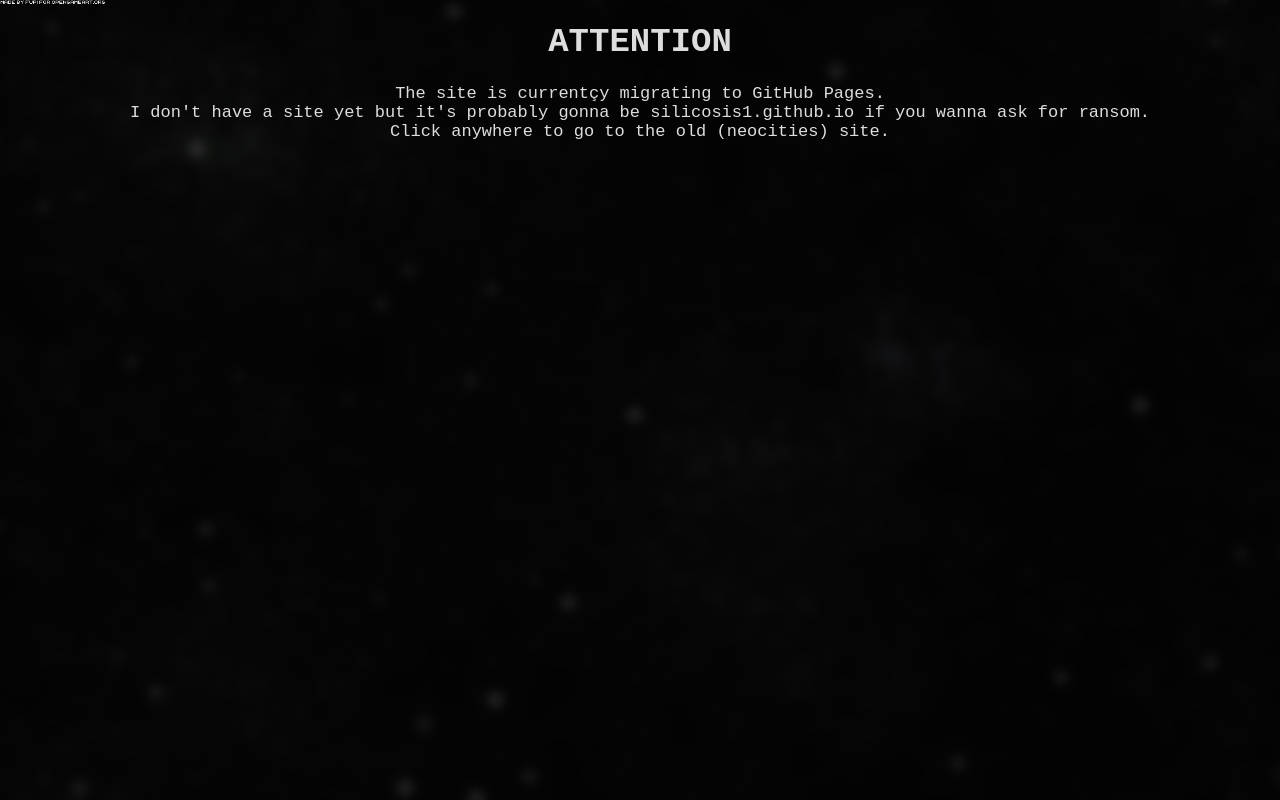
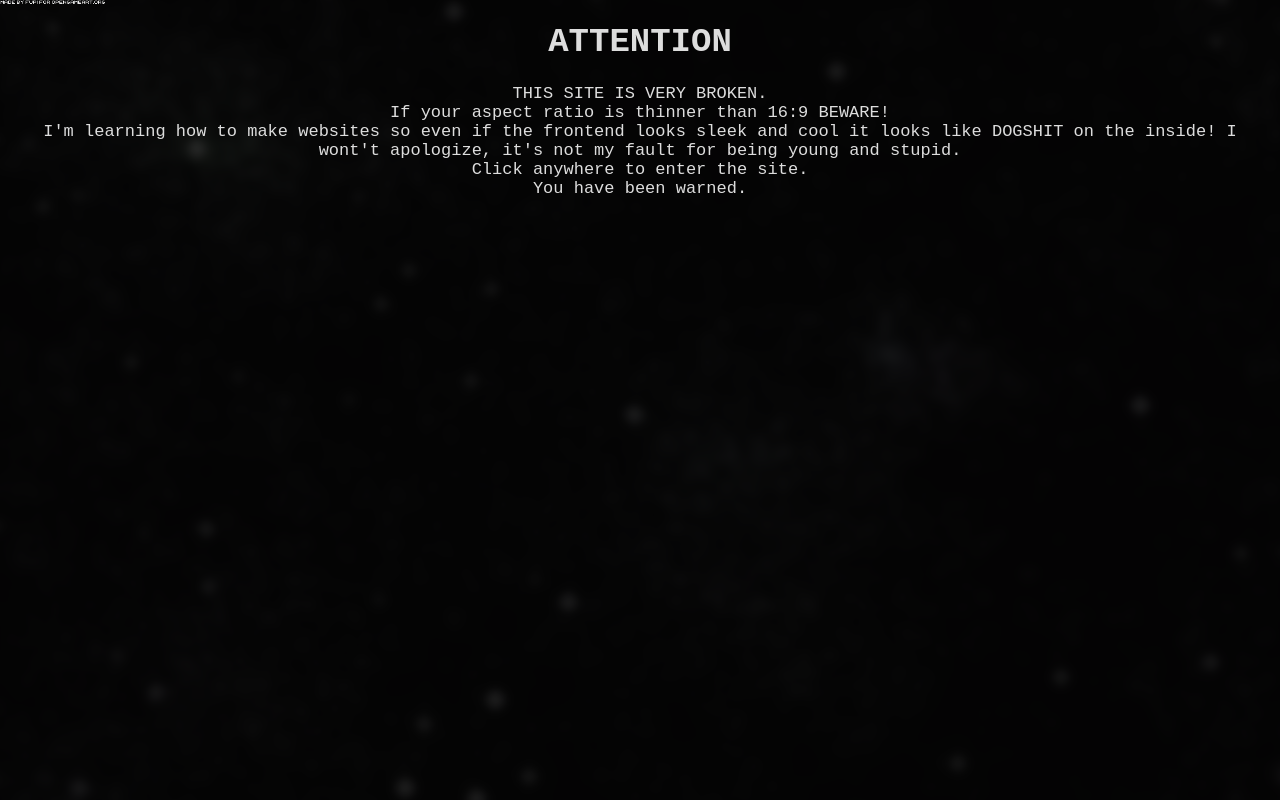
Before and after one commit to LaGamerLia666/lagamerlia666.github.io, a plain HTML site: page index.html in a window 1280 px wide. Shown: the top 800 px of the page. Drawn offline with Linux system fonts and the light colour scheme.

Commit message:
Update index.html
Changed "migrating" text

```diff
--- a/index.html
+++ b/index.html
@@ -9,11 +9,11 @@
   <body class="title">
     <a style="text-decoration: none;" href="/en/main">
       <h1>ATTENTION</h1>
-      <!--<p style="padding-bottom: 100%;">THIS SITE IS VERY BROKEN AT THE MOMENT.<br>If your aspect ratio is thinner than 16:9 BEWARE!<br>I'm learning how to make websites so even if the frontend looks sleek and cool it looks like DOGSHIT on the inside! I wont't apologize, it's not my fault for being young and stupid.<br>
-      Click anywhere to enter the site.<br>You have been warned.</p>-->
-      <p style="padding-bottom: 100%;">The site is currentçy migrating to GitHub Pages.<br>
+      <p style="padding-bottom: 100%;">THIS SITE IS VERY BROKEN.<br>If your aspect ratio is thinner than 16:9 BEWARE!<br>I'm learning how to make websites so even if the frontend looks sleek and cool it looks like DOGSHIT on the inside! I wont't apologize, it's not my fault for being young and stupid.<br>
+      Click anywhere to enter the site.<br>You have been warned.</p>
+      <!--<p style="padding-bottom: 100%;">The site is currentçy migrating to GitHub Pages.<br>
       I don't have a site yet but it's probably gonna be silicosis1.github.io if you wanna ask for ransom.<br>
-      Click anywhere to go to the old (neocities) site.</p>
+      Click anywhere to go to the old (neocities) site.</p>-->
     </a>
   </body>
 </html>
```
